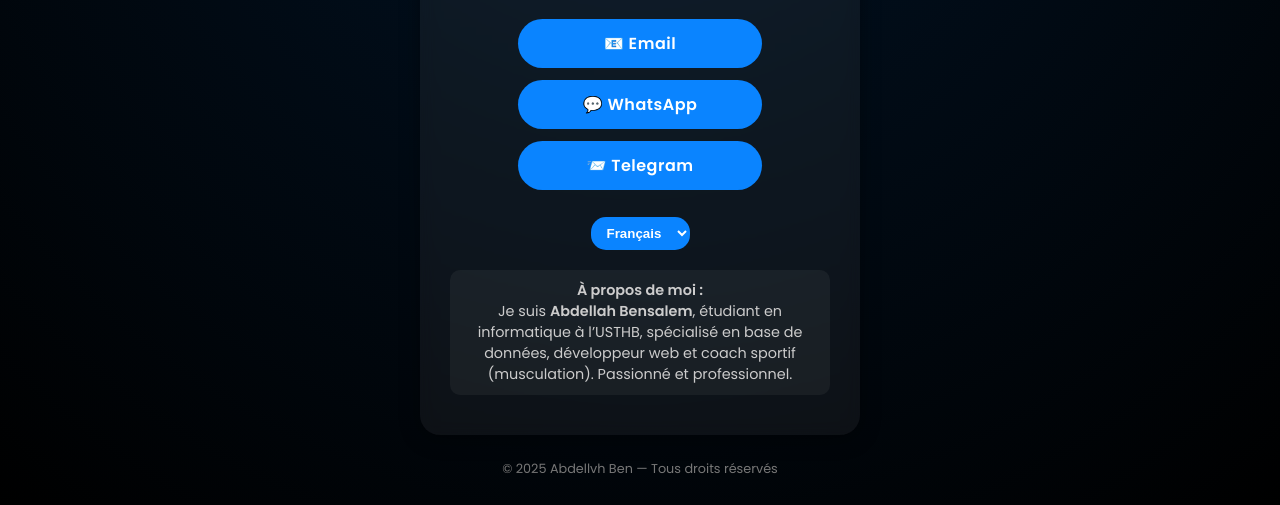
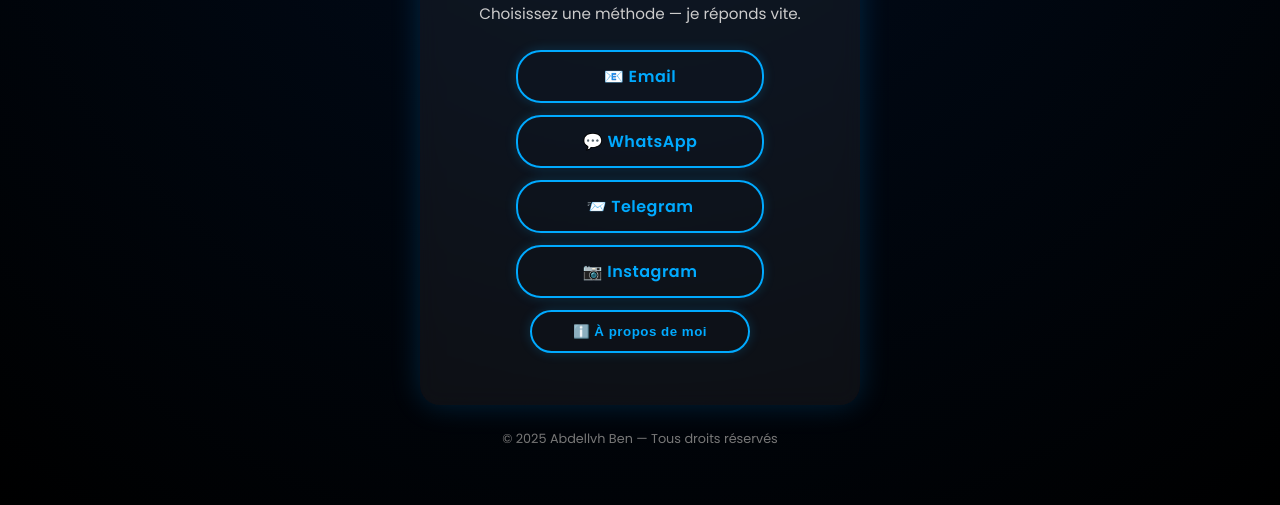
Before and after one commit to abdellahbensalem/abdellahbensalem.github.io, a plain HTML site: page index.html in a window 1280 px wide. Shown: the part 295-800 px from the top of the page. Drawn offline with Linux system fonts and the light colour scheme.

Commit message:
sauvegarde locale avant mise à jour

```diff
--- a/index.html
+++ b/index.html
@@ -11,7 +11,7 @@
       margin: 0;
       padding: 0;
       font-family: 'Poppins', sans-serif;
-      background: radial-gradient(circle at top, #021427, #000);
+      background: radial-gradient(circle at top, #010d1f, #000);
       color: #fff;
       display: flex;
       flex-direction: column;
@@ -19,17 +19,17 @@
       justify-content: center;
       height: 100vh;
       text-align: center;
-      transition: all 0.3s ease;
+      overflow: hidden;
     }
 
     .card {
       background: rgba(255, 255, 255, 0.05);
       padding: 40px 30px;
       border-radius: 20px;
-      box-shadow: 0 4px 20px rgba(0, 0, 0, 0.4);
+      box-shadow: 0 0 30px rgba(0, 162, 255, 0.2);
       width: 90%;
       max-width: 380px;
-      backdrop-filter: blur(8px);
+      backdrop-filter: blur(10px);
       animation: fadeIn 1s ease-in-out;
     }
 
@@ -44,14 +44,15 @@
       border-radius: 50%;
       background: url('abdou.png') no-repeat center/cover;
       margin: 0 auto 15px;
-      border: 3px solid #0a84ff;
-      box-shadow: 0 0 20px #0a84ff55;
+      border: 3px solid #00aaff;
+      box-shadow: 0 0 25px #00aaff;
     }
 
     h2 {
       margin: 5px 0;
       font-size: 1.8em;
       font-weight: 600;
+      text-shadow: 0 0 8px #00aaff;
     }
 
     p {
@@ -60,22 +61,27 @@
       margin-bottom: 25px;
     }
 
-    a {
+    a, button {
       display: block;
-      background: #0a84ff;
+      background: transparent;
+      border: 2px solid #00aaff;
       margin: 12px auto;
       padding: 12px;
       width: 220px;
       border-radius: 25px;
-      color: white;
+      color: #00aaff;
       text-decoration: none;
       font-weight: 600;
       letter-spacing: 0.5px;
       transition: all 0.3s ease;
+      box-shadow: 0 0 12px #00aaff33;
+      cursor: pointer;
     }
 
-    a:hover {
-      background: #0072e3;
+    a:hover, button:hover {
+      background: #00aaff;
+      color: white;
+      box-shadow: 0 0 20px #00aaff, 0 0 40px #00aaff66;
       transform: scale(1.05);
     }
 
@@ -85,24 +91,17 @@
       color: #777;
     }
 
-    select {
-      background: #0a84ff;
-      color: white;
-      border: none;
-      padding: 8px 12px;
-      border-radius: 15px;
-      font-weight: 600;
-      margin-top: 15px;
-      cursor: pointer;
-    }
-
-    #about {
+    #apropos {
+      display: none;
       margin-top: 20px;
+      background: rgba(0, 0, 0, 0.4);
+      border-radius: 12px;
+      padding: 15px;
+      border: 1px solid #00aaff33;
       font-size: 0.9em;
-      color: #ccc;
-      background: rgba(255,255,255,0.05);
-      padding: 10px;
-      border-radius: 10px;
+      color: #cfdfff;
+      text-align: left;
+      box-shadow: 0 0 20px #00aaff22 inset;
     }
   </style>
 </head>
@@ -110,53 +109,30 @@
 
   <div class="card">
     <div class="avatar"></div>
-    <h2 id="name">Abdellvh Ben</h2>
-    <p id="subtitle">Choisissez une méthode — je réponds vite.</p>
+    <h2>Abdellvh Ben</h2>
+    <p>Choisissez une méthode — je réponds vite.</p>
 
     <a href="mailto:abdellahbensalem59@gmail.com">📧 Email</a>
     <a href="https://wa.me/213660922837">💬 WhatsApp</a>
     <a href="https://t.me/abdellahbensalem">📨 Telegram</a>
+    <a href="https://instagram.com/abdlvlh" target="_blank">📷 Instagram</a>
 
-    <select id="lang">
-      <option value="fr">Français</option>
-      <option value="en">English</option>
-      <option value="ar">العربية</option>
-    </select>
+    <button onclick="toggleInfo()">ℹ️ À propos de moi</button>
 
-    <div id="about">
-      <strong>À propos de moi :</strong><br>
-      Je suis <b>Abdellah Bensalem</b>, étudiant en informatique à l’USTHB, spécialisé en base de données,
-      développeur web et coach sportif (musculation). Passionné et professionnel.
+    <div id="apropos">
+      <strong>Je suis Abdellah Bensalem</strong> — étudiant en informatique (spécialité base de données), développeur web, coach sportif en musculation, et passionné de technologie.
+      <br><br>
+      Mon objectif est d’allier <em>performance, esthétique et innovation</em> dans tout ce que je crée.
     </div>
   </div>
 
   <footer>© 2025 Abdellvh Ben — Tous droits réservés</footer>
 
   <script>
-    const langSelect = document.getElementById('lang');
-    const subtitle = document.getElementById('subtitle');
-    const about = document.getElementById('about');
-
-    const translations = {
-      fr: {
-        subtitle: "Choisissez une méthode — je réponds vite.",
-        about: "Je suis <b>Abdellah Bensalem</b>, étudiant en informatique à l’USTHB, spécialisé en base de données, développeur web et coach sportif (musculation). Passionné et professionnel."
-      },
-      en: {
-        subtitle: "Choose a contact method — I reply quickly.",
-        about: "I’m <b>Abdellah Bensalem</b>, a computer science student at USTHB, specialized in databases, web developer, and fitness coach. Passionate and professional."
-      },
-      ar: {
-        subtitle: "اختر طريقة للتواصل — أجيب بسرعة.",
-        about: "أنا <b>عبد الله بن سالم</b>، طالب في الإعلام الآلي بجامعة USTHB، مختص في قواعد البيانات، مطور ويب ومدرب كمال أجسام محترف."
-      }
-    };
-
-    langSelect.addEventListener('change', () => {
-      const l = langSelect.value;
-      subtitle.innerHTML = translations[l].subtitle;
-      about.innerHTML = "<strong>À propos de moi :</strong><br>" + translations[l].about;
-    });
+    function toggleInfo() {
+      const info = document.getElementById("apropos");
+      info.style.display = (info.style.display === "block") ? "none" : "block";
+    }
   </script>
 
 </body>
```
